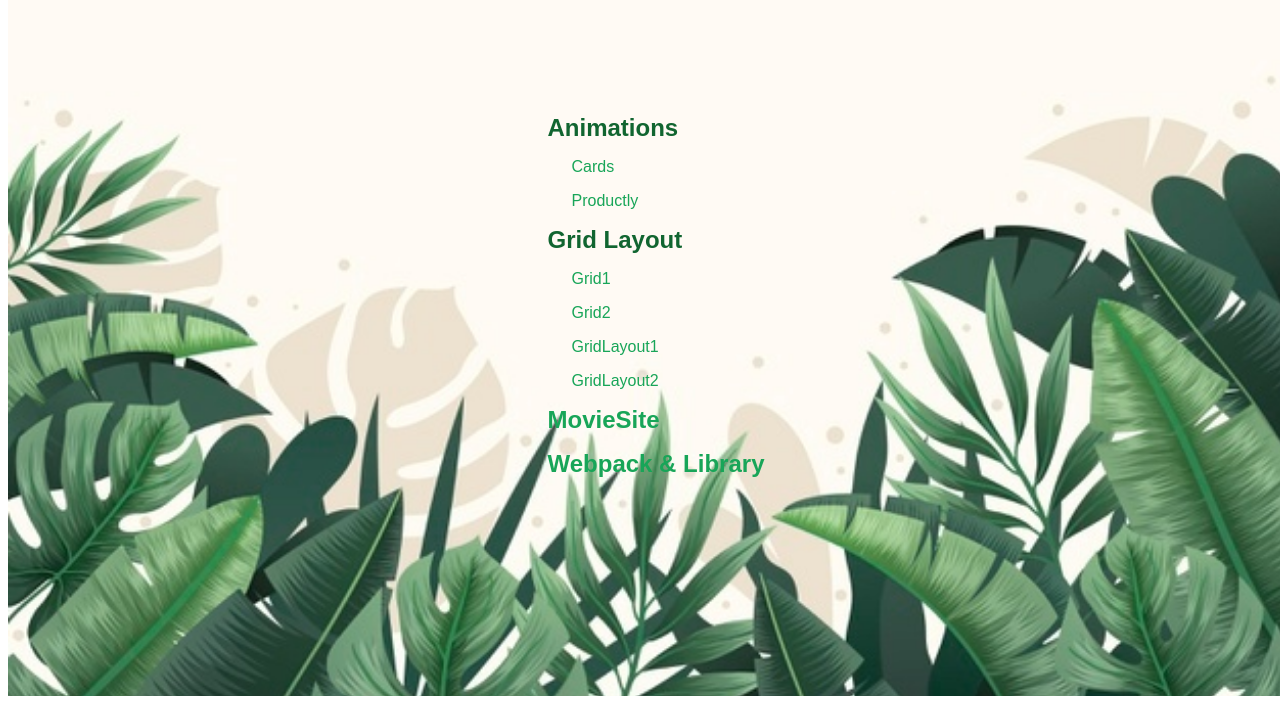
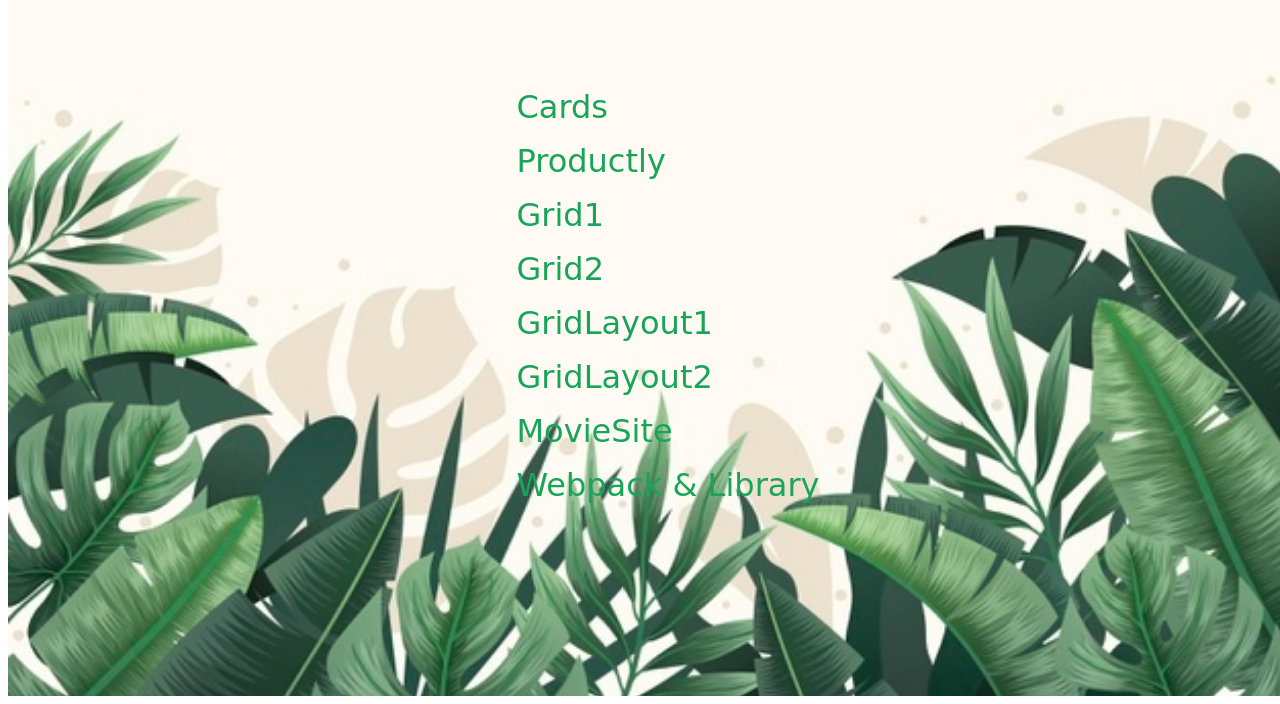
Before and after one commit to coldXIII/latest.homeworks.github.io, a plain HTML site: page index.html in a window 1280 px wide. Shown: the part 112-816 px from the top of the page. Drawn offline with Linux system fonts and the light colour scheme.

Commit message:
Update index.html

```diff
--- a/index.html
+++ b/index.html
@@ -15,22 +15,20 @@
           .container{
               width: 100vw;
               height: 100vh;
-              display: flex;justify-content: center;align-items: center;
+              display: flex;
+              justify-content: center;
+              align-items: center;
               background: url(bg.jpg) no-repeat;
               background-size: cover;
           }
           ul li{
               list-style: none;
-              font-size: 1rem;
+              font-size: 2rem;
               margin: 1rem;
-              font-family: sans-serif;
+              font-family: cursive;
               color: #116530;
           }
-          li.title{
-              font-weight: bold;
-              margin-left: -0.5rem;
-              font-size: 1.5rem;
-          }
+
           li:hover a{
               color: orange;
           }
@@ -38,27 +36,15 @@
       </style>
     <div class="container">
       <ul>
-        <li class="title">Animations
-                <li><a href="Animations/Cards/index.html" target="_blank">Cards</a></li>
+         <li><a href="Animations/Cards/index.html" target="_blank">Cards</a></li>
         <li><a href="Animations/Productly/index.html" target="_blank">Productly</a></li>
-    </li>
-
-        <li class="title">Grid Layout
         <li><a href="Grid Layout/Grid1/index.html" target="_blank">Grid1</a></li>
         <li><a href="Grid Layout/Grid2/index.html" target="_blank">Grid2</a></li>
         <li><a href="Grid Layout/GridLayout1/index.html" target="_blank">GridLayout1</a></li>
         <li><a href="Grid Layout/GridLayout2/index.html" target="_blank">GridLayout2</a></li>
-    </li>
-
-
-
         <li class="title"><a href="MovieSite/index.html" target="_blank">MovieSite</a></li>
-
-
         <li class="title"><a href="Webpack & Library/index.html" target="_blank">Webpack & Library</a>
-
-    </li>
-      </ul>
+        </ul>
     </div>
   </body>
 </html>
```
